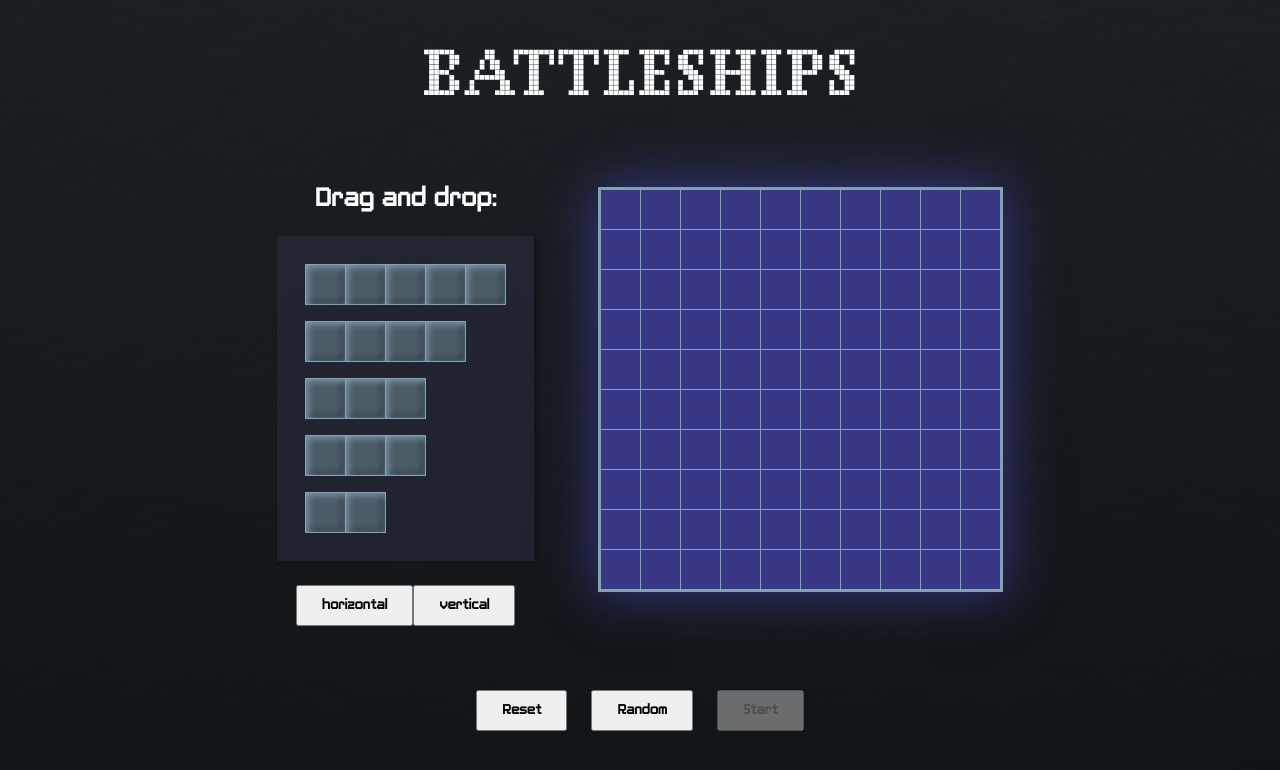
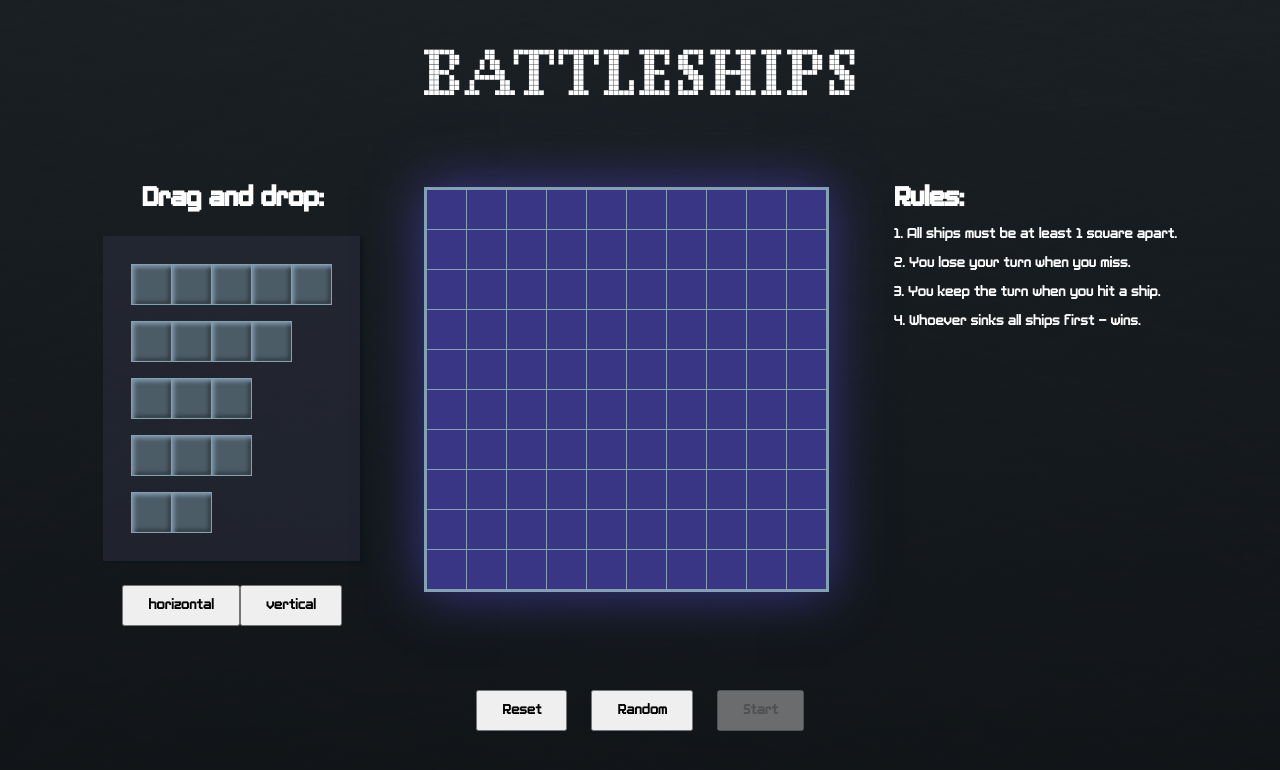
Before and after one commit to husky93/battleship-game, a website built with webpack: page dist/index.html in a window 1280 px wide. Built offline with nearby package versions, Linux system fonts and the light colour scheme; what pubsub-js would draw is missing.

Commit message:
Add rules

```diff
--- a/src/assets/style.css
+++ b/src/assets/style.css
@@ -22,6 +22,7 @@
   --red-light: #D14136;
   --red-dark: #451512;
   --red: #852922;
+  --green-light: #47c27a;
   --green: #308553;
   --flipper-height: 50px;
   --flipper-width: 160px;
@@ -122,7 +123,7 @@ body::before {
   align-items: flex-start;
 }
 
-.drag-info {
+.place-info {
   margin: 0;
   font-size: 30px;
 }
@@ -170,6 +171,10 @@ body::before {
   transition: all cubic-bezier(0.86, 0, 0.07, 1) .25s;
 }
 
+.gameboard--place .tile {
+  transition: none;
+}
+
 .gameboard--p2 .tile {
   cursor: crosshair;
 }
@@ -186,8 +191,8 @@ body::before {
 
 .tile.tile--ship {
   background-color: var(--primary);
-  box-shadow: inset 2px 2px 7px var(--primary-light),
-              inset -2px -2px 7px var(--primary-dark);
+  box-shadow: inset 2px 2px 4px var(--primary-light),
+              inset -2px -2px 4px var(--primary-dark);
   border-left: 1px var(--primary-light) solid;
   border-top: 1px var(--primary-light) solid;
 }
@@ -202,8 +207,8 @@ body::before {
 .tile.tile--hitship {
   position: relative;
   background-color: var(--red);
-  box-shadow: inset 2px 2px 7px var(--red-light),
-  inset -2px -2px 7px var(--red-dark);
+  box-shadow: inset 2px 2px 4px var(--red-light),
+  inset -2px -2px 4px var(--red-dark);
 }
 
 .tile::after {
@@ -257,8 +262,8 @@ body::before {
   width: 40px;
   height: 40px;
   background-color: var(--primary);
-  box-shadow: inset 2px 2px 7px var(--primary-light),
-              inset -2px -2px 7px var(--primary-dark);
+  box-shadow: inset 2px 2px 4px var(--primary-light),
+              inset -2px -2px 4px var(--primary-dark);
   border-left: 1px var(--primary-light) solid;
   border-top: 1px var(--primary-light) solid;
   z-index: 20;
@@ -266,8 +271,8 @@ body::before {
 
 .has-ship {
   background-color: var(--primary);
-  box-shadow: inset 2px 2px 7px var(--primary-light),
-              inset -2px -2px 7px var(--primary-dark);
+  box-shadow: inset 2px 2px 4px var(--primary-light),
+              inset -2px -2px 4px var(--primary-dark);
               border-left: 1px var(--primary-light) solid;
               border-top: 1px var(--primary-light) solid;
 }
@@ -355,7 +360,7 @@ body::before {
   width: var(--flipper-width);
   height: var(--flipper-height);
   position: absolute;
-  border: 5px solid black;
+  border: 3px solid black;
   box-sizing: border-box;
   content: attr(title);
   display: flex;
@@ -363,14 +368,14 @@ body::before {
 
 .flipper-card::before {
   background-color: var(--green);
-  border-color: var(--green);
+  border-color: var(--green-light);
   color: var(--white);
   transform: rotateY(0deg) translateZ(calc(var(--flipper-height) / 2));
 }
 
 .flipper-card::after {
   background-color: var(--red);
-  border-color: var(--red);
+  border-color: var(--red-light);
   color: var(--white);
   transform: rotateX(90deg) translateZ(calc(var(--flipper-height) / 2));
 }
--- /dev/null
+++ b/src/ui/components/rules.js
@@ -0,0 +1,27 @@
+import elementsDOM from './elementsDOM';
+
+const createRules = () => {
+  const wrapper = elementsDOM.createWrapper(['rules-wrapper'], 'div');
+  const heading = elementsDOM.createHeading(['place-info'], 'h3', 'Rules:');
+  const paraOne = elementsDOM.createParagraph(
+    ['rules-text'],
+    '1. All ships must be at least 1 square apart.'
+  );
+  const paraTwo = elementsDOM.createParagraph(
+    ['rules-text'],
+    '2. You lose your turn when you miss.'
+  );
+  const paraThree = elementsDOM.createParagraph(
+    ['rules-text'],
+    '3. You keep the turn when you hit a ship.'
+  );
+  const paraFour = elementsDOM.createParagraph(
+    ['rules-text'],
+    '4. Whoever sinks all ships first - wins.'
+  );
+
+  wrapper.append(heading, paraOne, paraTwo, paraThree, paraFour);
+  return wrapper;
+};
+
+export default createRules;
--- a/src/ui/render.js
+++ b/src/ui/render.js
@@ -2,6 +2,7 @@ import PubSub from 'pubsub-js';
 import createBoard from './components/board';
 import createFlipper from './components/flipper';
 import createHeader from './components/header';
+import createRules from './components/rules';
 import dragdrop from './components/dragdrop';
 import Gameboard from '../modules/gameboard';
 import elementsDOM from './components/elementsDOM';
@@ -22,11 +23,13 @@ const render = (() => {
     const boardWrapper = elementsDOM.createWrapper(['place-wrapper'], 'div');
     const boardPlace = createBoard('place', placeGameboard.board);
     const dragWrapper = elementsDOM.createWrapper(['drag-wrapper'], 'div');
-    const dragInfo = elementsDOM.createParagraph(
-      ['drag-info'],
+    const dragInfo = elementsDOM.createHeading(
+      ['place-info'],
+      'h3',
       'Drag and drop:'
     );
     const dragDrop = dragdrop.createDragDrop(boardPlace);
+    const rulesWrapper = createRules();
     const uiWrapper = elementsDOM.createWrapper(['place-ui'], 'div');
     const orientationToggler = elementsDOM.createWrapper(
       ['container', 'orient-toggler'],
@@ -69,7 +72,7 @@ const render = (() => {
     orientationToggler.append(btnHorizontal, btnVertical);
     uiWrapper.append(btnReset, btnRandom, btnStart);
     dragWrapper.append(dragInfo, dragDrop, orientationToggler);
-    boardWrapper.append(dragWrapper, boardPlace);
+    boardWrapper.append(dragWrapper, boardPlace, rulesWrapper);
     main.append(header, boardWrapper, uiWrapper);
     PubSub.publish('PLACE RENDERED', {
       container: uiWrapper,
```
